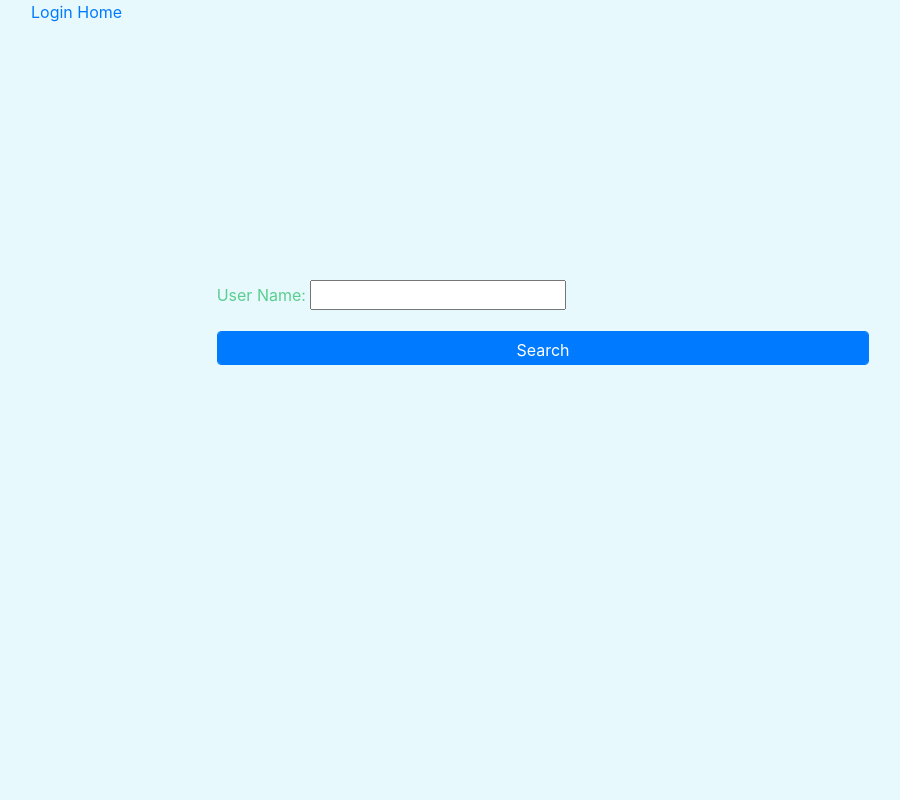
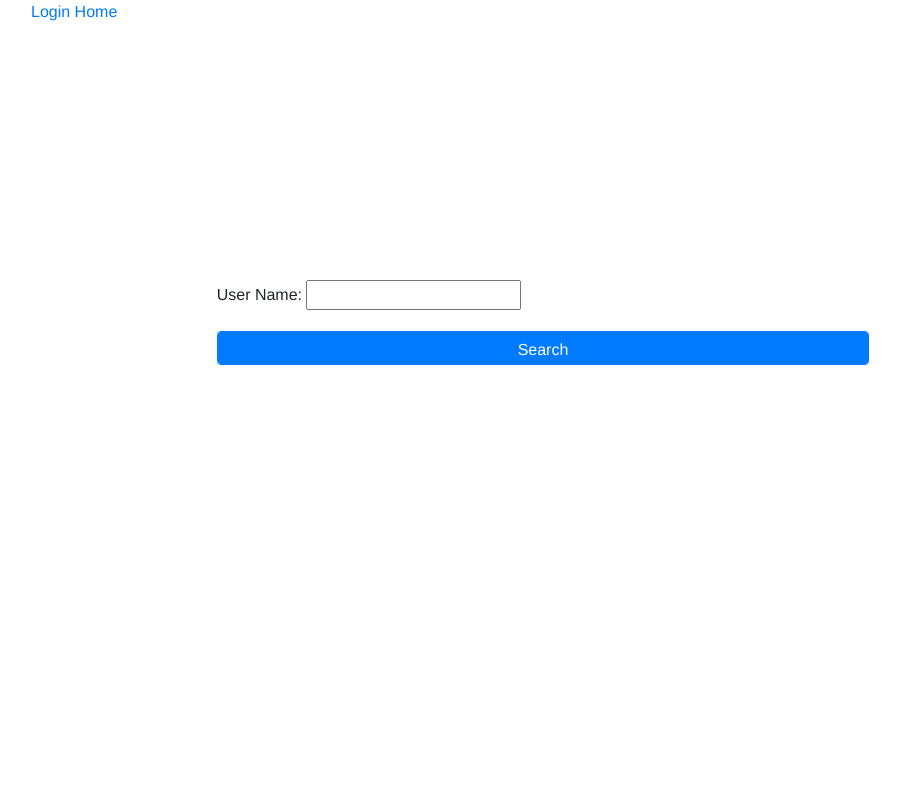
Before and after one commit to udit5656/Chatting-App, a Django app: page /chatapp/ in a window 1280 px wide. Shown: the whole page, without its empty margins (97-997 px from the left). Run offline with Django 3.2, Linux system fonts and the light colour scheme; some libraries are stand-ins or nearby versions.

Commit message:
Minor changes in CSS

```diff
--- a/chatapp/static/chatapp/css/stylesheet.css
+++ b/chatapp/static/chatapp/css/stylesheet.css
@@ -1,6 +1,6 @@
 body{
-    background-color:#e8f9fd;
-    color:#59ce8f;
+    font-family: "HelveticaNeue-Light", "Helvetica Neue Light", "Helvetica Neue", Helvetica, Arial, "Lucida Grande", sans-serif;
+   font-weight: 300;
 }
 #content{
   width:80%;
```
Also changed, not shown: db.sqlite3.
